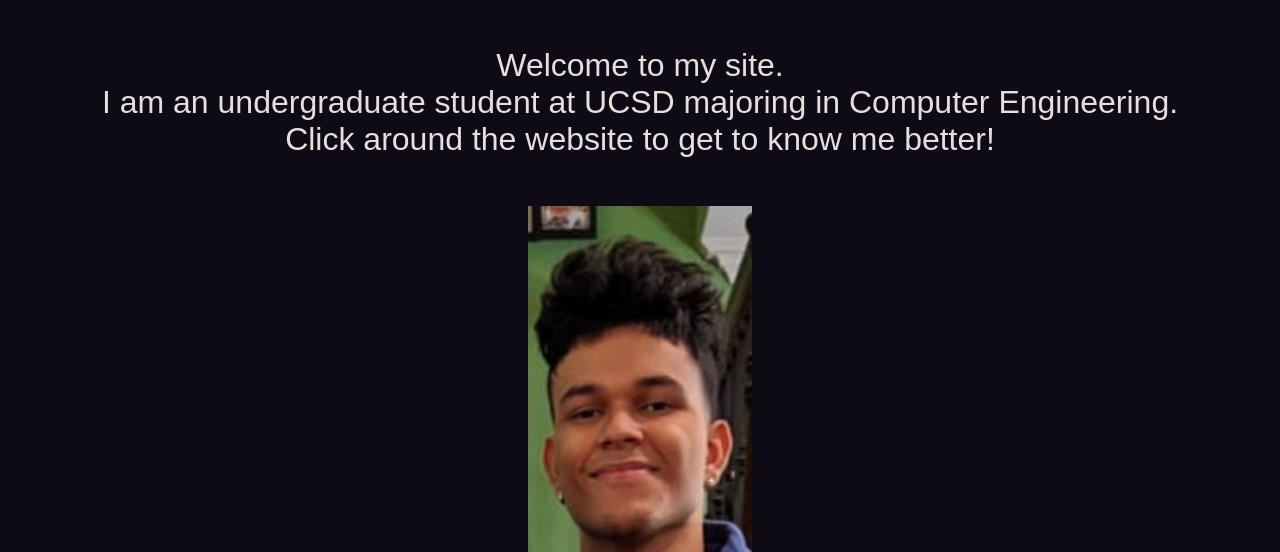
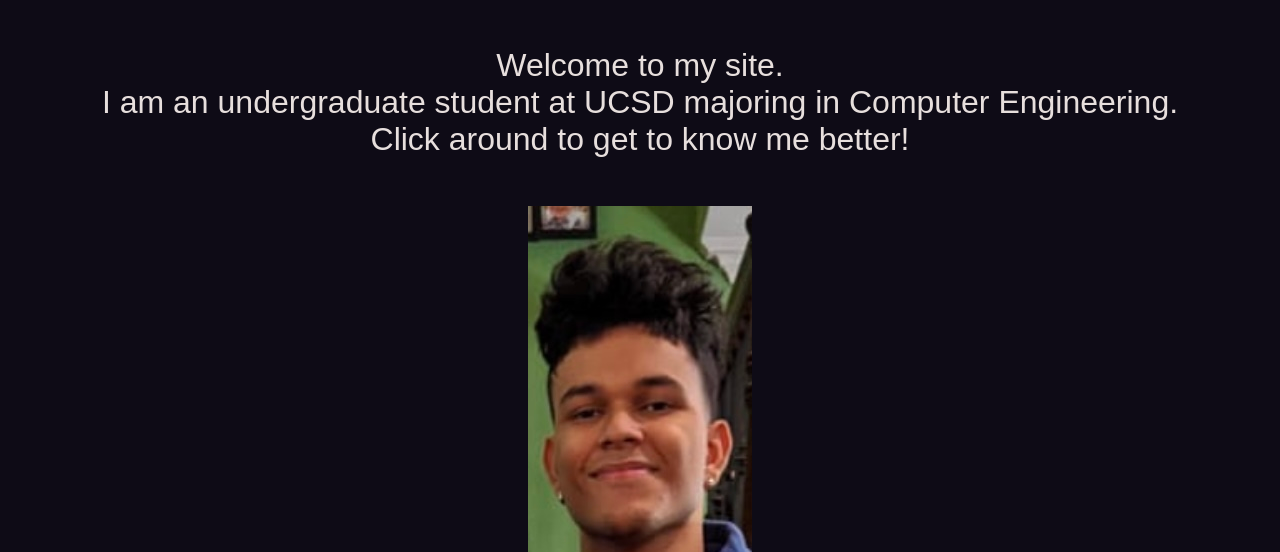
Before and after one commit to AadharSharma7/cse134b_hw3, a plain HTML site: page index.html in a window 1280 px wide. Shown: the part 248-800 px from the top of the page. Drawn offline with Linux system fonts and the light colour scheme.

Commit message:
small change

```diff
--- a/index.html
+++ b/index.html
@@ -35,7 +35,7 @@
                 <br/>
                 I am an undergraduate student at UCSD majoring in Computer Engineering.
                 <br/>
-                Click around the website to get to know me better!
+                Click around to get to know me better!
             </p>
 
             <img src="imgs/aadhar1.jpg" alt="aadhar img">
```
